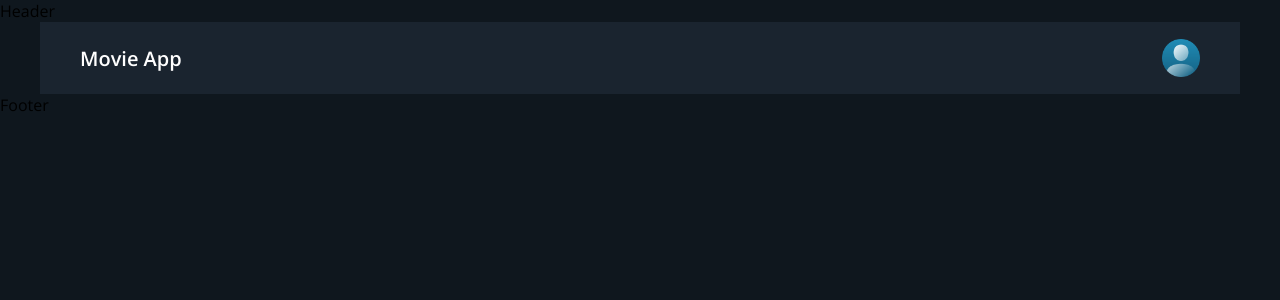
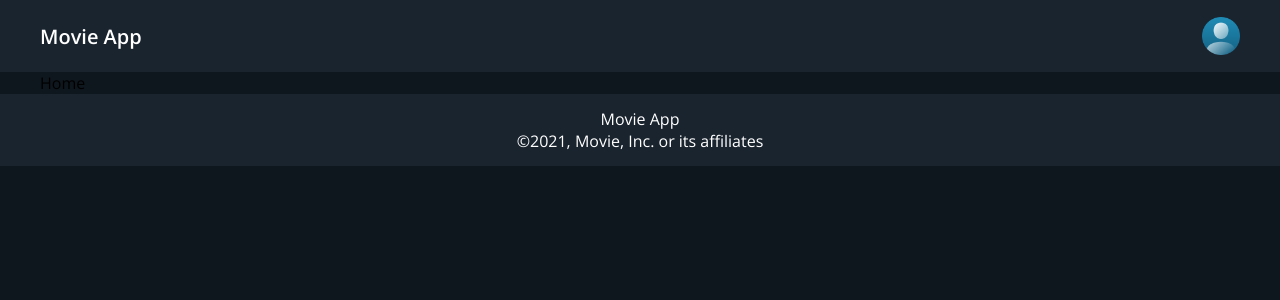
Before and after one commit to shelumeal/redux-movie-app, a React (Create React App) app: page / in a window 1280 px wide. Shown: the top 300 px of the page. Built offline with nearby package versions, Linux system fonts and the light colour scheme.

Commit message:
Add Footer Component with SCSS

```diff
--- a/src/components/Footer/Footer.js
+++ b/src/components/Footer/Footer.js
@@ -1,7 +1,13 @@
 import React from "react";
+import "./Footer.scss";
 
 function Footer() {
-  return <div>Footer</div>;
+  return (
+    <div className="footer">
+      <div>Movie App</div>
+      <div>©2021, Movie, Inc. or its affiliates</div>
+    </div>
+  );
 }
 
 export default Footer;
--- a/src/components/Footer/Footer.scss
+++ b/src/components/Footer/Footer.scss
@@ -0,0 +1,11 @@
+@import "../../common/colors.scss";
+
+.footer {
+  background: $secondary-color;
+  height: 72px;
+  display: flex;
+  justify-content: center;
+  align-items: center;
+  color: $font-primary;
+  flex-direction: column;
+}
--- a/src/components/Header/Header.js
+++ b/src/components/Header/Header.js
@@ -1,7 +1,19 @@
 import React from "react";
+import { Link } from "react-router-dom";
+import user from "../../images/user.png";
+import "../Header/Header.scss";
 
 function Header() {
-  return <div>Header</div>;
+  return (
+    <div className="header">
+      <Link to="/">
+        <div className="logo">Movie App</div>
+      </Link>
+      <div className="user-image">
+        <img src={user} alt="user" />
+      </div>
+    </div>
+  );
 }
 
 export default Header;
--- a/src/components/Home/Home.js
+++ b/src/components/Home/Home.js
@@ -1,19 +1,7 @@
 import React from "react";
-import { Link } from "react-router-dom";
-import user from "../../images/user.png";
-import "../Header/Header.scss";
 
 function Home() {
-  return (
-    <div className="header">
-      <Link to="/">
-        <div className="logo">Movie App</div>
-      </Link>
-      <div className="user-image">
-        <img src={user} alt="user"></img>
-      </div>
-    </div>
-  );
+  return <div>Home</div>;
 }
 
 export default Home;
```
